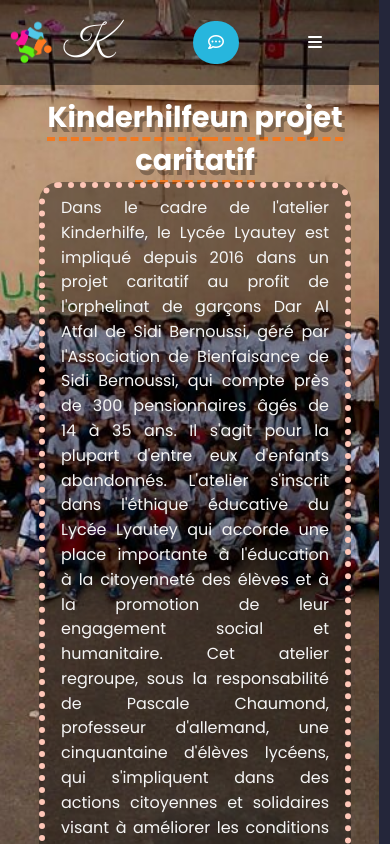
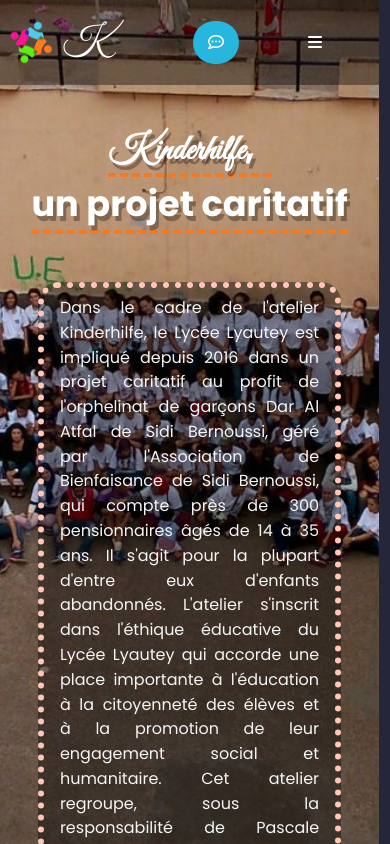
Before and after one commit to TheAyos/Kinderhilfe, a plain HTML site: page index.html in a window 390 px wide. Shown: the top 844 px of the page. Drawn offline with nearby package versions, Linux system fonts and the light colour scheme.

Commit message:
fixed header

```diff
--- a/index.html
+++ b/index.html
@@ -53,7 +53,10 @@
                 <source src="assets/banner_loop.webm" type="video/webm" />
             </video>
 
-            <h1><span>Kinderhilfe</span>, un projet caritatif</h1>
+            <div class="title__fix">
+                <h1><span>Kinderhilfe</span></h1>
+                <h1>un projet caritatif</h1>
+            </div>
             <p>
                 Dans le cadre de l'atelier Kinderhilfe, le Lycée Lyautey est impliqué depuis 2016 dans un projet caritatif au profit de l'orphelinat de garçons Dar Al Atfal de Sidi Bernoussi, géré par
                 l'Association de Bienfaisance de Sidi Bernoussi, qui compte près de 300 pensionnaires âgés de 14 à 35 ans. Il s'agit pour la plupart d'entre eux d'enfants abandonnés. L'atelier
--- a/style.css
+++ b/style.css
@@ -20,44 +20,46 @@
 header {
     display: flex;
     width: 100%;
-    height: 100vh;
-    min-height: 900px;
+    min-height: 100vh;
     /* justify-content: space-evenly; */
-    padding-top: 6rem;
+    padding-top: 7.5rem;
     flex-direction: column;
     align-items: center;
     justify-content: space-between;
+    padding-right: var(--scrollbar-width);
+    row-gap: 3rem;
 }
 header h1 {
-    display: inline-block;
+    width: fit-content;
+    text-align: center;
     font-size: 2.5rem;
-    text-align: center;
     color: #fff;
     text-shadow: 3px 5px 0 rgba(0, 0, 0, 0.3);
     border-bottom: 4px dashed var(--color-orange);
 }
-@media screen and (max-width: 700px) {
-    header h1::before{
-        content: "Kinderhilfe";
-        font-size: 1.8rem;
-        border-bottom: 4px dashed var(--color-orange);
-    }
-    header h1 {
-        font-size: 0;
-        border-bottom: none;
-    }
-    header h1::after {
-        content: "un projet caritatif";
-        font-size: 1.8rem;
-        border-bottom: 4px dashed var(--color-orange);
-    }
-}
 header h1 span {
     font-family: "Great Vibes", sans-serif;
 }
+.title__fix {
+    width: 100%;
+    display: flex;
+    justify-content: center;
+    flex-wrap: wrap;
+}
+.title__fix h1:first-child {
+    padding-right: 1rem;
+}
+.title__fix h1:first-child::after {
+    content: ",";
+}
+@media screen and (max-width: 700px) {
+    header h1 {
+        font-size: 2.2rem;
+    }
+}
+
 header p {
-    max-width: 80%;
-        /* margin: 3rem; */
+    /* margin: 3rem; */
     padding: 0.5rem 1rem;
     border: 6px dotted var(--color-select);
     border-radius: 20px;
@@ -67,6 +69,7 @@
     line-height: calc(1.5em + 0.2vw);
     color: whitesmoke;
     background-color: rgba(0, 0, 0, 0.39);
+    max-width: 80%;
     word-spacing: 2px;
 }
 
```
Also changed, not shown: 1 other file.
